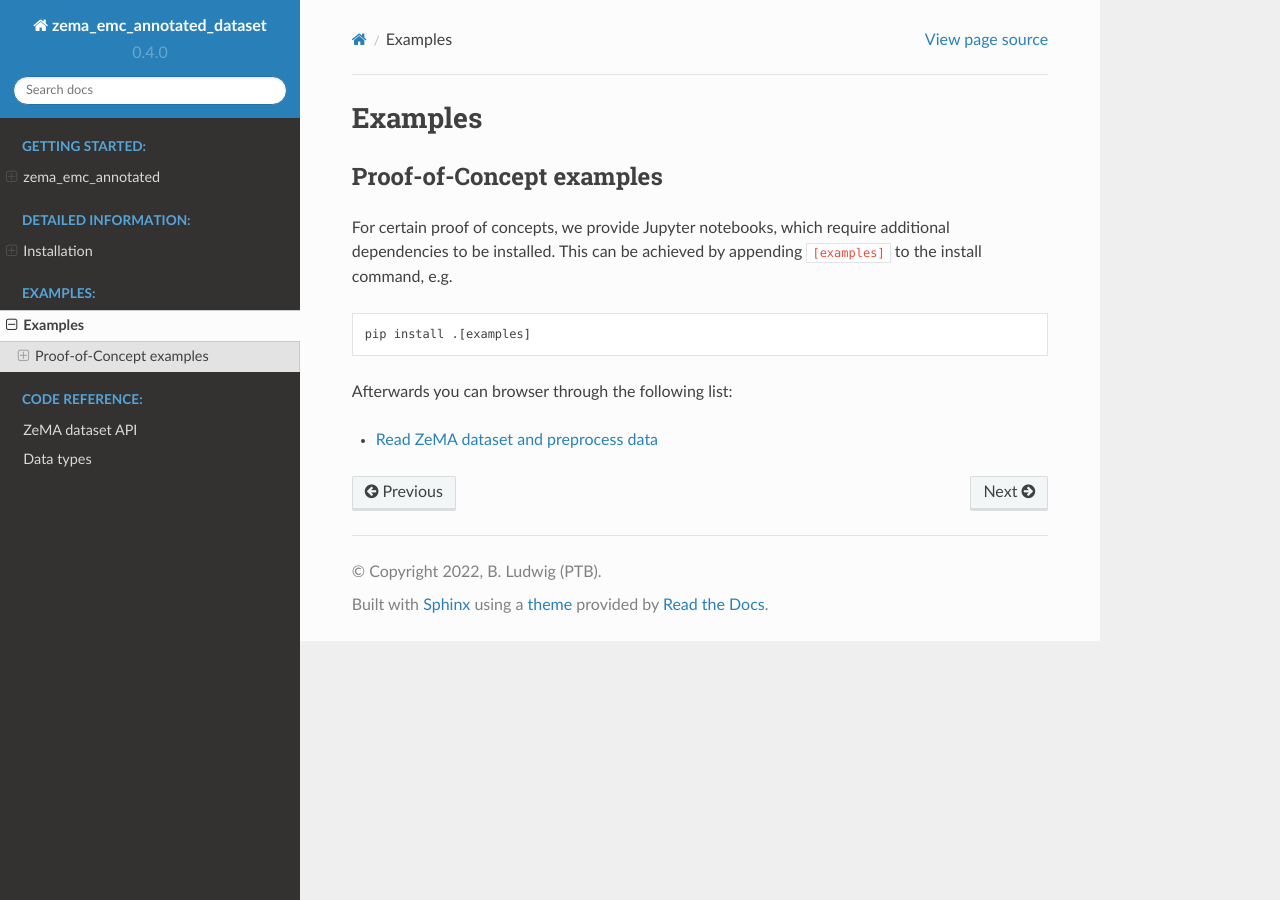
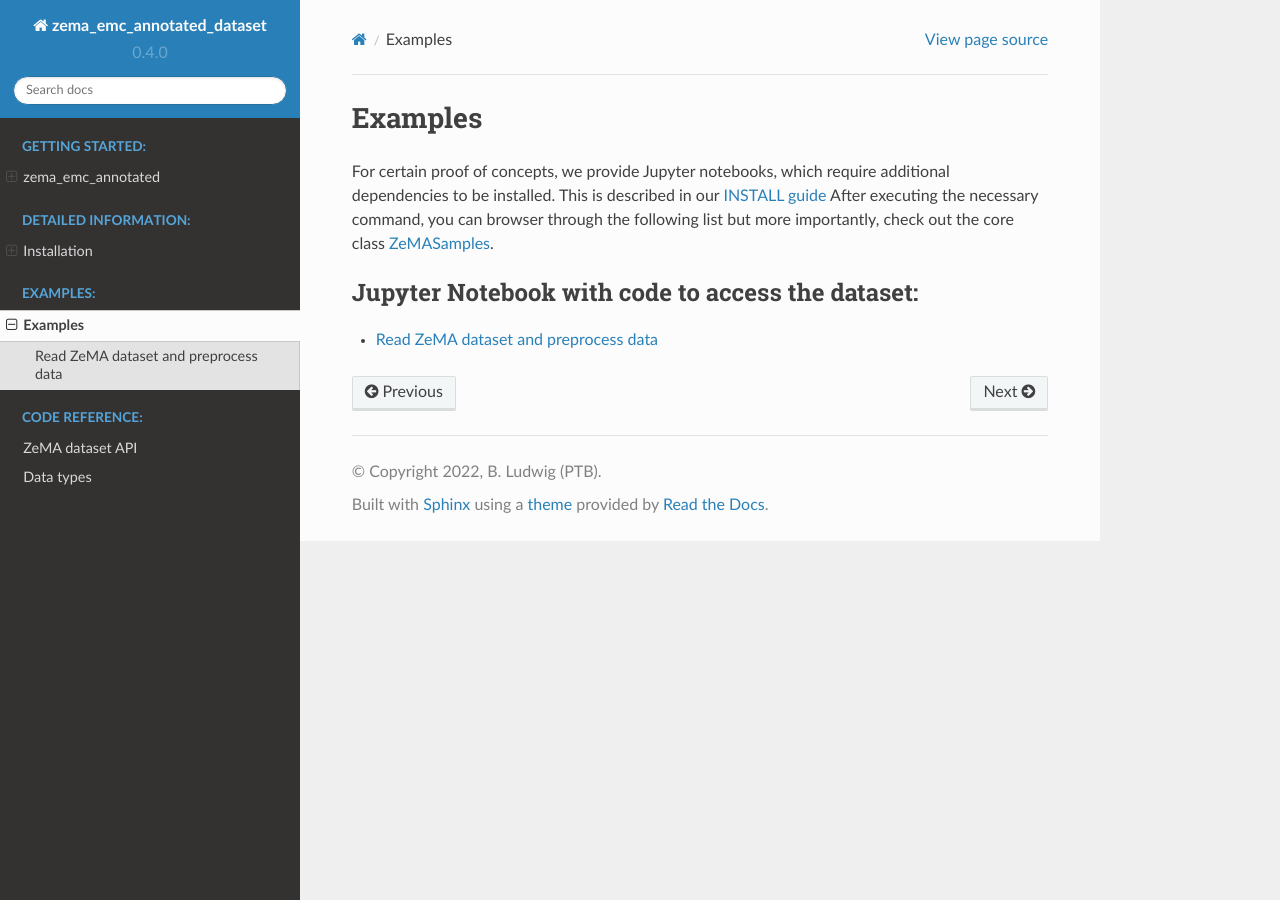
Before and after one commit to PTB-M4D/zema_emc_annotated, a Sphinx documentation site: the page built from docs/examples.rst, in a window 1280 px wide. Built offline with Sphinx 7.4.7 and the Read the Docs theme 2.0.0, drawn with Linux system fonts in a browser that asks for light colours.

Commit message:
docs(examples): improve and correct examples section

```diff
--- a/docs/examples.rst
+++ b/docs/examples.rst
@@ -1,20 +1,15 @@
 Examples
 ========
 
-Proof-of-Concept examples
--------------------------
-
 For certain proof of concepts, we provide Jupyter notebooks, which require
-additional dependencies to be installed. This can be achieved by appending
-:code:`[examples]` to the install command, e.g.
-
-.. code-block:: shell
-
-    pip install .[examples]
-
-Afterwards you can browser through the following list:
+additional dependencies to be installed. This is described in our
+`INSTALL guide <https://zema-emc-annotated.readthedocs.io/en/latest/INSTALL.html#optional-jupyter-notebook-dependencies>`_
+After executing the necessary command, you can browser through the following list but
+more importantly, check out the core class
+`ZeMASamples <https://zema-emc-annotated.readthedocs.io/en/latest/zema_emc_annotated.dataset.html#zema_emc_annotated.dataset.ZeMASamples to get the samples in>`_.
 
 .. toctree::
    :maxdepth: 1
+   :caption: Jupyter Notebook with code to access the dataset:
 
    examples/read_dataset
```
